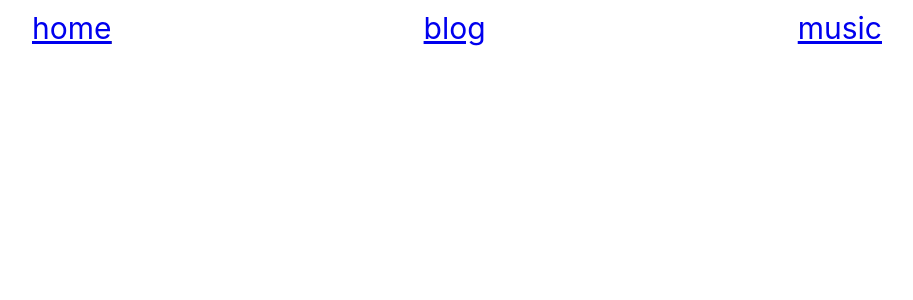
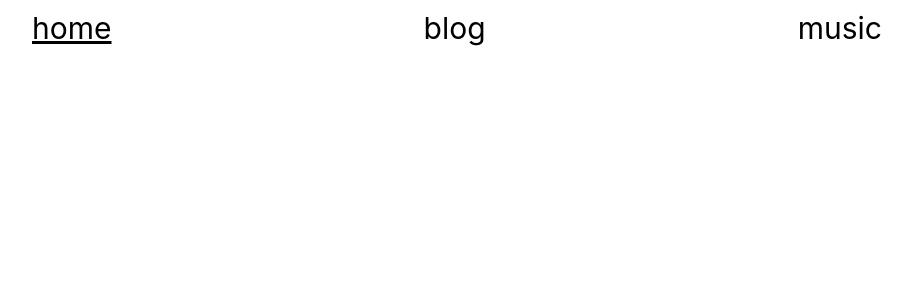
Before and after one commit to skipcloud/mysite, a Next.js app: page / in a window 1280 px wide. Shown: the top 300 px of the page, without its empty margins (183-1096 px from the left). Built offline with nearby package versions, Linux system fonts and the light colour scheme.

Commit message:
header: change links to object with path
Oh, and also reset global <a> CSS

```diff
--- a/components/header/header.jsx
+++ b/components/header/header.jsx
@@ -18,21 +18,19 @@ export default function Header() {
 }
 
 function linkItems(router) {
-  const links = ['home', 'blog', 'music'];
+  const links = {
+    'home': '/',
+    'blog': '/blog',
+    'music': 'https://skipcloud.bandcamp.com'
+  }
 
-  return links.map(value => {
-    let path = `/${value}`;
-    if (value === 'home') {
-      path = '/'
-    }
-
-    console.log(`/${path}`)
+  return Object.keys(links).map(name => {
     return (
       <li
-        key={value}
-        className={router.pathname === path ? styles.activePage : ''}>
-        <Link href={path}>
-          {value}
+        key={name}
+        className={router.pathname === links[name] ? styles.activePage : ''}>
+        <Link href={links[name]}>
+          {name}
         </Link>
       </li>
     )
--- a/styles/globals.css
+++ b/styles/globals.css
@@ -10,3 +10,8 @@ body {
 ul {
   padding: 0;
 }
+
+a {
+  text-decoration: none;
+  color: inherit;
+}
```
